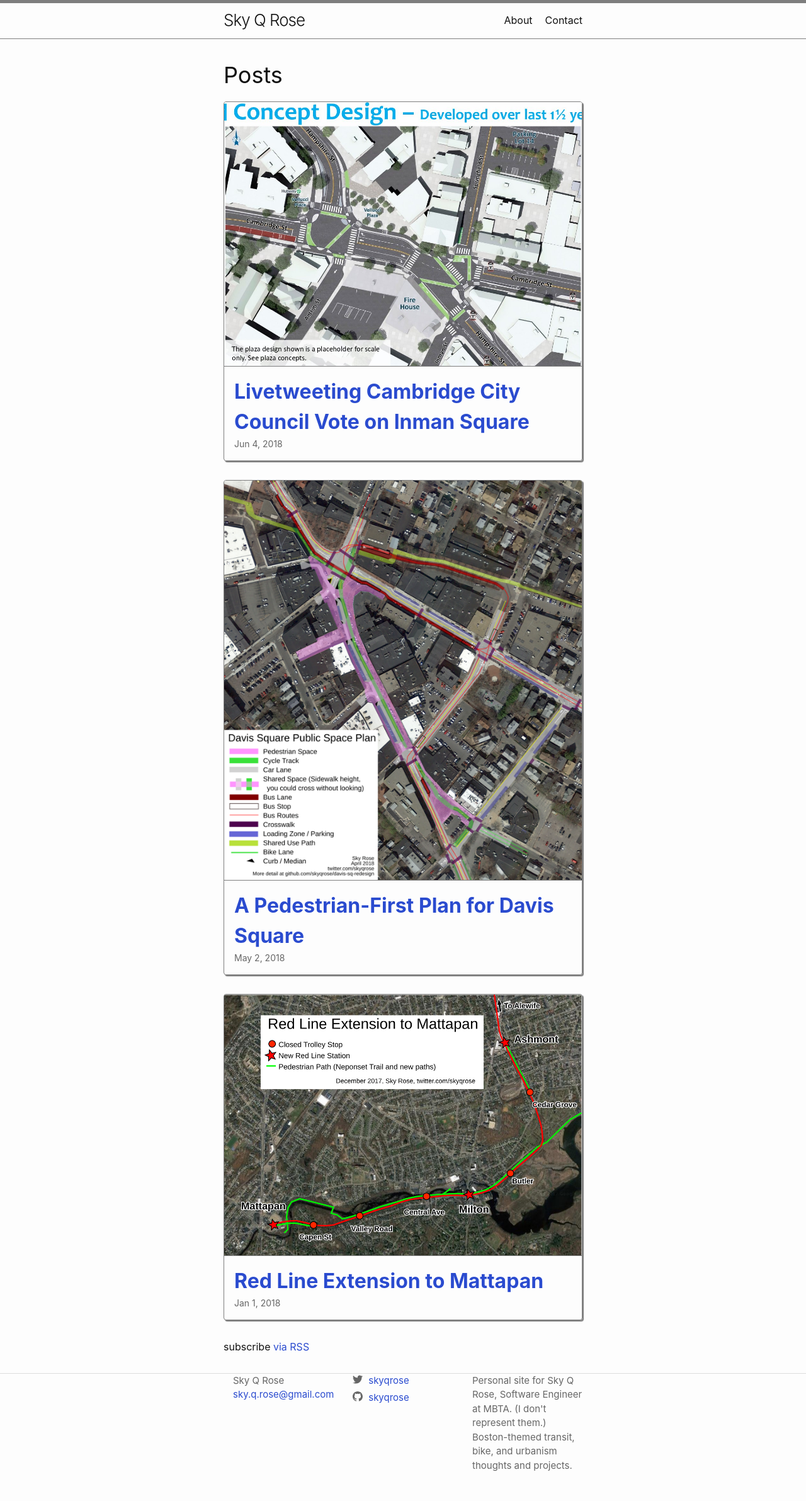
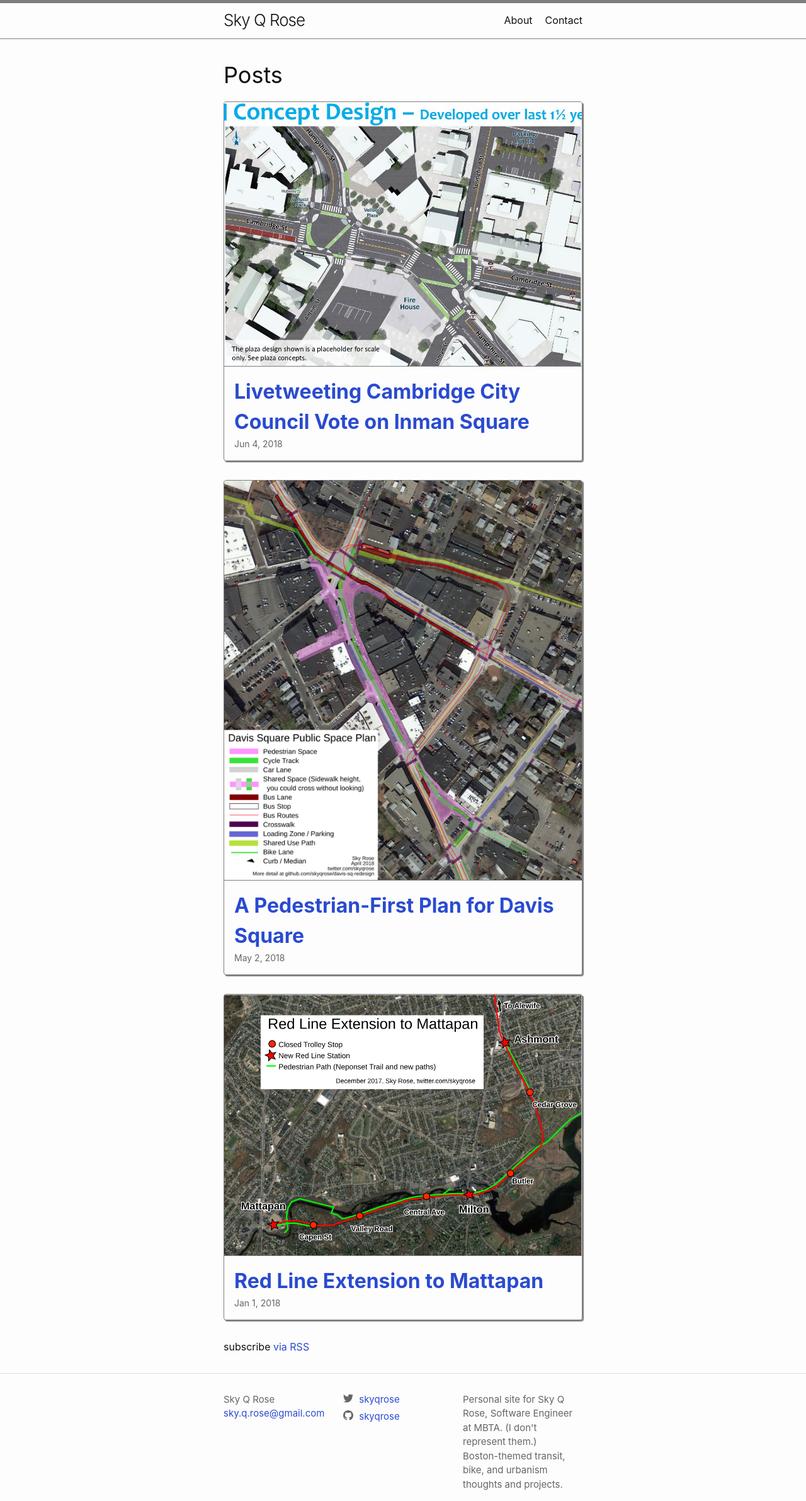
Before and after one commit to skyqrose/skyqrose, a Jekyll site: the page built from index.html, in a window 1280 px wide. Shown: the whole page at 63% size. Built offline with Jekyll 4.4.1, drawn with Linux system fonts in a browser that asks for light colours; before the commit the page ends 2353 px from its top, so only the background shows below that.

Commit message:
use better names for footer classes. adjust spacing

```diff
--- a/_includes/footer.html
+++ b/_includes/footer.html
@@ -1,7 +1,7 @@
-<footer class="site-footer">
+<footer class="c-footer">
   <data href="{{ "/" | relative_url }}"></data>
-  <div class="footer-col">
-    <ul class="contact-list">
+  <div class="c-footer__col">
+    <ul class="c-footer__contact-list">
       <li>
         {{ site.title | escape }}
       </li>
@@ -11,7 +11,7 @@
     </ul>
   </div>
 
-  <div class="footer-col">
+  <div class="c-footer__col">
     <ul class="social-media-list">
       <li>
         {% include social.html icon="twitter" url="https://www.twitter.com/" username="skyqrose" %}
@@ -22,7 +22,7 @@
     </ul>
   </div>
 
-  <div class="footer-col">
+  <div class="c-footer__col">
     <p>{{- site.description | escape -}}</p>
   </div>
 </footer>
--- a/_sass/components/_footer.scss
+++ b/_sass/components/_footer.scss
@@ -1,7 +1,4 @@
-/**
- * Site footer
- */
-.site-footer {
+.c-footer {
   @extend %content-width;
   @include relative-font-size(0.9375);
 
@@ -10,18 +7,20 @@
   display: flex;
   justify-content: space-between;
   margin-top: $spacing-unit;
+  padding-top: $spacing-unit;
 
   @include media-query-mobile {
     flex-wrap: wrap;
   }
 }
 
-.footer-col {
+.c-footer__col {
   flex: 1 1 33%;
-  margin-left: $spacing-unit / 2;
+  margin-right: $spacing-unit / 2;
+  min-width: $spacing-unit * 2;
 }
 
-.contact-list {
+.c-footer__contact-list {
   list-style: none;
   margin-left: 0;
 }
```
